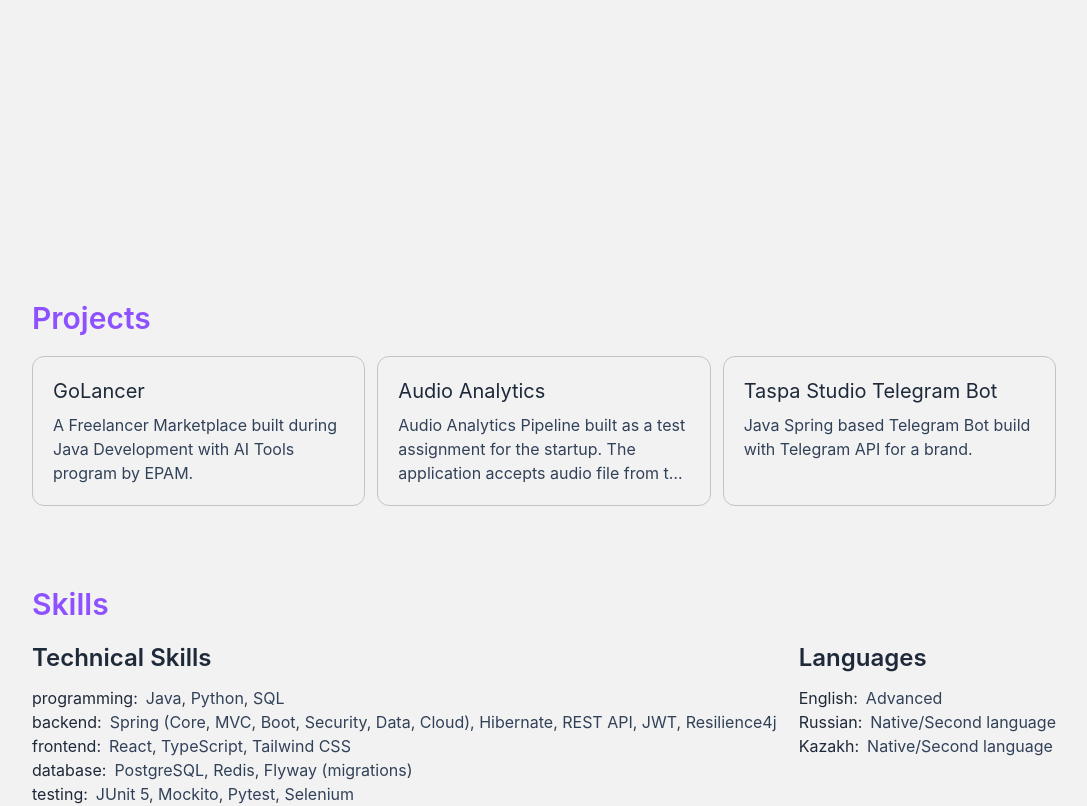
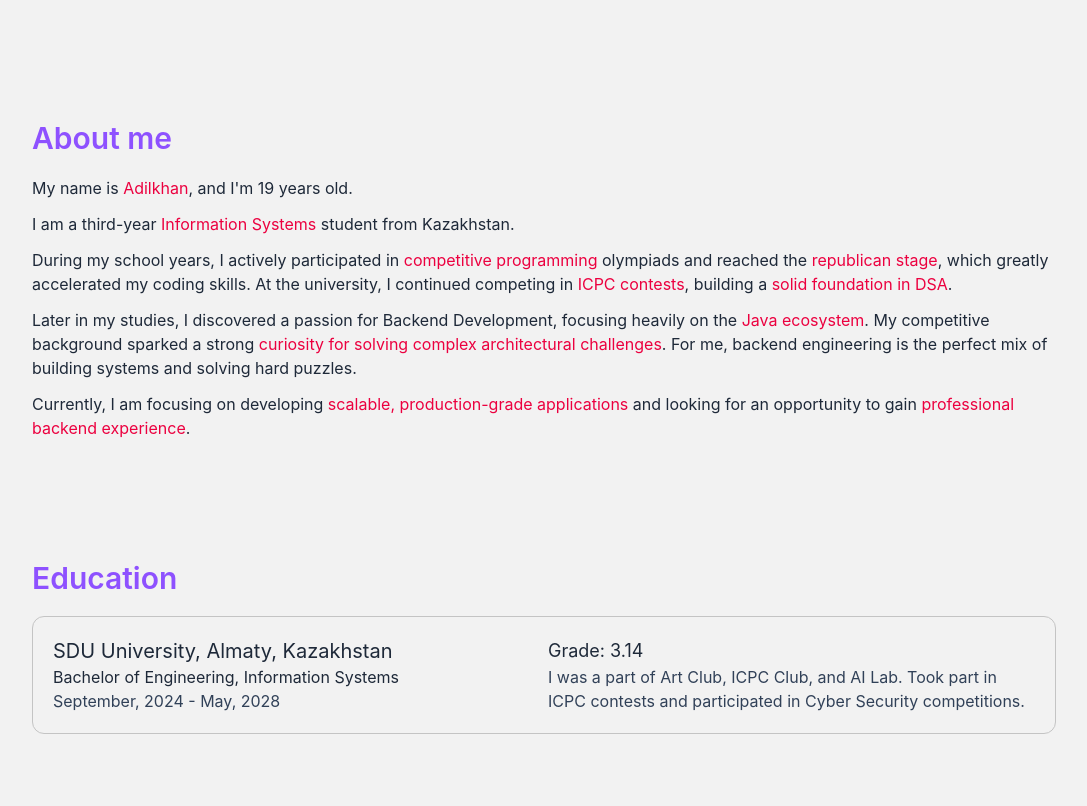
Before and after one commit to adilkhanalimberdi/adilkhanalimberdi.github.io, a React (Vite) app in the folder frontend/: page / in a window 1280 px wide. Shown: the part 780-1586 px from the top of the page, without its empty margins (96-1183 px from the left). Built offline with nearby package versions, Linux system fonts and the light colour scheme.

Commit message:
added secondary accent color for highlighting text, added about me, education sections

```diff
--- a/frontend/src/components/theme/ThemeSwitcher.tsx
+++ b/frontend/src/components/theme/ThemeSwitcher.tsx
@@ -23,17 +23,17 @@ export default function ThemeSwitcher() {
     const options: { value: Theme; label: string; icon: JSX.Element }[] = [
         {
             value: "light",
-            label: "Светлая",
+            label: "Light",
             icon: <SunIcon />,
         },
         {
             value: "dark",
-            label: "Тёмная",
+            label: "Dark",
             icon: <MoonIcon />,
         },
         {
             value: "system",
-            label: "Системная",
+            label: "System",
             icon: <DesktopIcon />,
         },
     ];
@@ -62,10 +62,10 @@ export default function ThemeSwitcher() {
 
                 <span className="capitalize hidden md:inline">
                     {theme === "system"
-                        ? "Система"
+                        ? "System"
                         : theme === "dark"
-                            ? "Тёмная"
-                            : "Светлая"}
+                            ? "Dark"
+                            : "Light"}
                 </span>
 
                 <svg className={`h-4 w-4
--- a/frontend/src/pages/portfolio/PortfolioPage.tsx
+++ b/frontend/src/pages/portfolio/PortfolioPage.tsx
@@ -2,6 +2,104 @@ import profileImage from "../../assets/images/adilkhan.webp";
 import {FaGithub, FaLinkedin} from "react-icons/fa";
 
 import Navbar from "../../components/Navbar.tsx";
+import type {JSX} from "react";
+
+function processInformation(text: string, id: string | number): JSX.Element {
+    const parts = text.split('_');
+
+    return (
+        <p key={id} className="text-text-primary">
+            {parts.map((part, index) => {
+                const isHighlighted = index % 2 !== 0;
+
+                if (isHighlighted) {
+                    return (
+                        <span key={index} className="text-accent-secondary">
+                            {part}
+                        </span>
+                    );
+                }
+
+                return part;
+            })}
+        </p>
+    )
+}
+
+const information: string[] = [
+    "My name is _Adilkhan_, and I'm 19 years old.",
+    "I am a third-year _Information Systems_ student from Kazakhstan.",
+    "During my school years, I actively participated in _competitive programming_ olympiads and reached the _republican stage_, which greatly accelerated my coding skills. At the university, I continued competing in _ICPC contests_, building a _solid foundation in DSA_.",
+    "Later in my studies, I discovered a passion for Backend Development, focusing heavily on the _Java ecosystem_. My competitive background sparked a strong _curiosity for solving complex architectural challenges_. For me, backend engineering is the perfect mix of building systems and solving hard puzzles.",
+    "Currently, I am focusing on developing _scalable, production-grade applications_ and looking for an opportunity to gain _professional backend experience_."
+]
+
+const monthMap: Record<number, string> = {
+    1: "January",
+    2: "February",
+    3: "March",
+    4: "April",
+    5: "May",
+    6: "June",
+    7: "July",
+    8: "August",
+    9: "September",
+    10: "October",
+    11: "November",
+    12: "December",
+}
+type YearMonth = {
+    year: number,
+    month: number
+}
+type Education = {
+    institution: string,
+    place: string,
+    degree: string,
+    speciality: string,
+    startedDate: YearMonth,
+    endDate: YearMonth,
+    gpa: number,
+    description: string,
+    url: string
+}
+const educations: Education[] = [
+    {
+        institution: "SDU University",
+        place: "Almaty, Kazakhstan",
+        degree: "Bachelor of Engineering",
+        speciality: "Information Systems",
+        startedDate: {
+            year: 2024,
+            month: 9
+        },
+        endDate: {
+            year: 2028,
+            month: 5
+        },
+        gpa: 3.14,
+        description: "I was a part of Art Club, ICPC Club, and AI Lab. Took part in ICPC contests and participated in Cyber Security competitions.",
+        url: "https://sdu.edu.kz/"
+    }
+]
+
+const projects: { name: string, description: string, url: string }[] = [
+    {
+        name: "GoLancer",
+        description: "A Freelancer Marketplace built during Java Development with AI Tools program by EPAM.",
+        url: "https://github.com/adilkhanalimberdi/golancer"
+    },
+    {
+        name: "Audio Analytics",
+        description: "Audio Analytics Pipeline built as a test assignment for the startup. The application accepts audio file from the client and transcripts it and then sends it to the LLM with system prompt for evaluating the call between customer and a service worker",
+        url: "https://github.com/adilkhanalimberdi/audioanalyticstask"
+    },
+    {
+        name: "Taspa Studio Telegram Bot",
+        description: "Java Spring based Telegram Bot build with Telegram API for a brand.",
+        url: "https://github.com/adilkhanalimberdi/abylalkhantelegrambot"
+    }
+]
 
 const skills: { category: string, content: string[] }[] = [
     {
@@ -50,24 +148,6 @@ const languages: { language: string, level: LanguageLevel }[] = [
     }
 ]
 
-const projects: { name: string, description: string, url: string }[] = [
-    {
-        name: "GoLancer",
-        description: "A Freelancer Marketplace built during Java Development with AI Tools program by EPAM.",
-        url: "https://github.com/adilkhanalimberdi/golancer"
-    },
-    {
-        name: "Audio Analytics",
-        description: "Audio Analytics Pipeline built as a test assignment for the startup. The application accepts audio file from the client and transcripts it and then sends it to the LLM with system prompt for evaluating the call between customer and a service worker",
-        url: "https://github.com/adilkhanalimberdi/audioanalyticstask"
-    },
-    {
-        name: "Taspa Studio Telegram Bot",
-        description: "Java Spring based Telegram Bot build with Telegram API for a brand.",
-        url: "https://github.com/adilkhanalimberdi/abylalkhantelegrambot"
-    }
-]
-
 function PortfolioPage() {
     return (
         <div className="min-h-dvh flex flex-col">
@@ -78,13 +158,13 @@ function PortfolioPage() {
 
             </nav>
 
-            <main className="flex-1 w-full bg-primary flex flex-col gap-20 py-10 px-6 items-center">
+            <main className="flex-1 w-full bg-primary flex flex-col gap-15 py-10 pb-20 px-6 items-center">
 
                 <section id="home" className="min-h-dvh flex items-center justify-center w-full lg:max-w-5xl">
                     <div className="flex flex-col items-center gap-5 lg:flex-row lg:gap-20">
 
                         <img src={profileImage}
-                             className="aspect-square w-50 rounded-full lg:w-75"
+                             className="aspect-square w-50 rounded-full lg:w-75 select-none"
                              alt="Profile Image" />
 
                         <div>
@@ -103,9 +183,66 @@ function PortfolioPage() {
                     </div>
                 </section>
 
-                <section id="about" className="scroll-mt-20"></section>
+                <div className="flex flex-col gap-30">
 
-                <section id="education" className="scroll-mt-20">
+                    <section id="about" className="w-full max-w-5xl scroll-mt-20">
+                        <div className="flex flex-col gap-5">
+                            <h2 className="text-3xl font-semibold text-accent">
+                                About me
+                            </h2>
+
+                            <div className="flex-1 flex flex-col gap-3">
+                                {information.map((info, index) => {
+                                    return processInformation(info, index)
+                                })}
+                            </div>
+                        </div>
+                    </section>
+
+                    <section id="education" className="w-full max-w-5xl scroll-mt-20">
+                        <div className="flex flex-col gap-5">
+                            <h2 className="text-3xl font-semibold text-accent">
+                                Education
+                            </h2>
+
+                            <div className="flex flex-col gap-2">
+                                {educations.map((education, index) => {
+                                    return (
+                                        <div key={index}
+                                             className="w-full border border-border rounded-xl p-5 flex flex-col gap-5 md:flex-row md:gap-2">
+                                            <div className="flex-1">
+                                                <p className="text-xl text-text-primary cursor-pointer hover:text-[color-mix(in_srgb,var(--color-accent),white_50%)] transition-all duration-200"
+                                                   onClick={() => {
+                                                       if (education.url) {
+                                                           window.location.assign(education.url);
+                                                       }
+                                                   }}>
+                                                    {education.institution}, {education.place}
+                                                </p>
+
+                                                <p className="text-text-primary">
+                                                    {education.degree}, {education.speciality}
+                                                </p>
+
+                                                <p className="flex flex-row gap-3 items-center text-text-secondary">
+                                                    {monthMap[education.startedDate.month]}, {education.startedDate.year} - {monthMap[education.endDate.month]}, {education.endDate.year}
+                                                </p>
+                                            </div>
+
+                                            <div className="flex-1">
+                                                <p className="text-text-primary text-lg">
+                                                    Grade: {education.gpa}
+                                                </p>
+
+                                                <p className="text-text-secondary">
+                                                    {education.description}
+                                                </p>
+                                            </div>
+                                        </div>
+                                    );
+                                })}
+                            </div>
+                        </div>
                     </section>
 
                     <section id="projects" className="w-full max-w-5xl scroll-mt-20">
@@ -178,6 +315,8 @@ function PortfolioPage() {
                         </div>
                     </section>
 
+                </div>
+
             </main>
 
             <footer className="w-full shrink-0 bg-secondary">
--- a/frontend/src/style/index.css
+++ b/frontend/src/style/index.css
@@ -11,6 +11,7 @@ html {
 
     /* Accent */
     --theme-accent: oklch(60.6% 0.25 292.717);
+    --theme-accent-secondary: oklch(58.6% 0.253 17.585);
 
     /* Text */
     --theme-text-primary: oklch(27.8% 0.033 256.848);
@@ -45,6 +46,7 @@ html {
 
     /* Accent */
     --theme-accent: oklch(60.6% 0.25 292.717);
+    --theme-accent-secondary: oklch(82.8% 0.189 84.429);
 
     /* Text */
     --theme-text-primary: oklch(96.7% 0.001 286.375);
--- a/frontend/src/style/input.css
+++ b/frontend/src/style/input.css
@@ -6,6 +6,7 @@
     --color-primary: var(--theme-primary);
     --color-secondary: var(--theme-secondary);
     --color-accent: var(--theme-accent);
+    --color-accent-secondary: var(--theme-accent-secondary);
 
     --color-text-primary: var(--theme-text-primary);
     --color-text-secondary: var(--theme-text-secondary);
```
Lines whose indentation alone changed are shown as unchanged.
